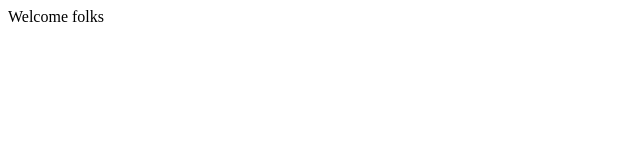
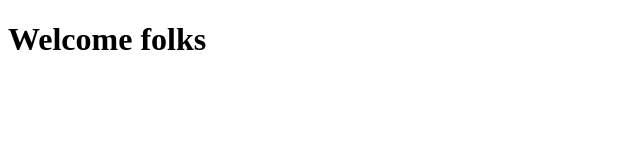
Before and after one commit to bluepostit/welcome, a plain HTML site: page index.html in a window 1280 px wide. Shown: the whole page, without its empty margins (0-640 px from the left). Drawn offline with Linux system fonts and the light colour scheme.

Commit message:
added user stories; h1 in welcome

```diff
--- a/index.html
+++ b/index.html
@@ -7,6 +7,6 @@
         <title>Document</title>
     </head>
     <body>
-        Welcome folks
+        <h1>Welcome folks</h1>
     </body>
 </html>
```
Also changed, not shown: 1 other file.
